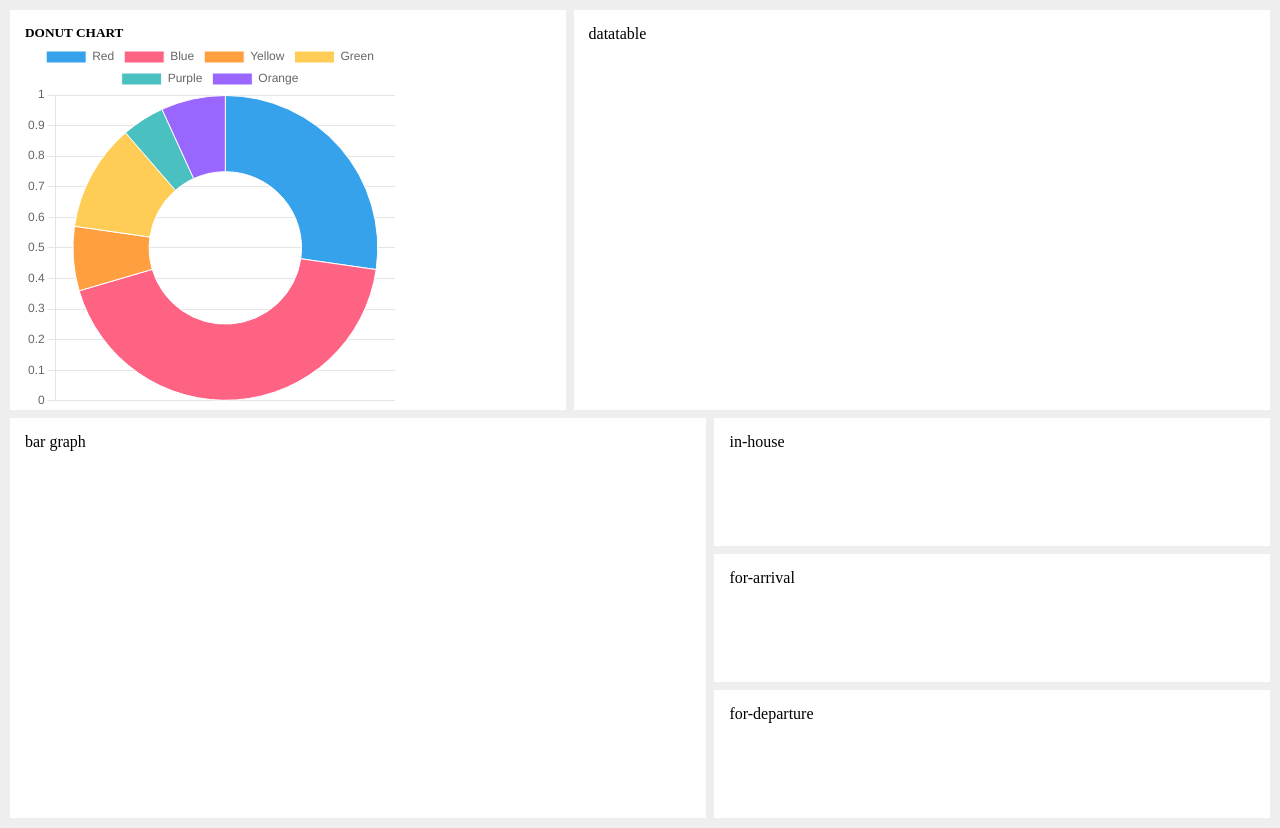
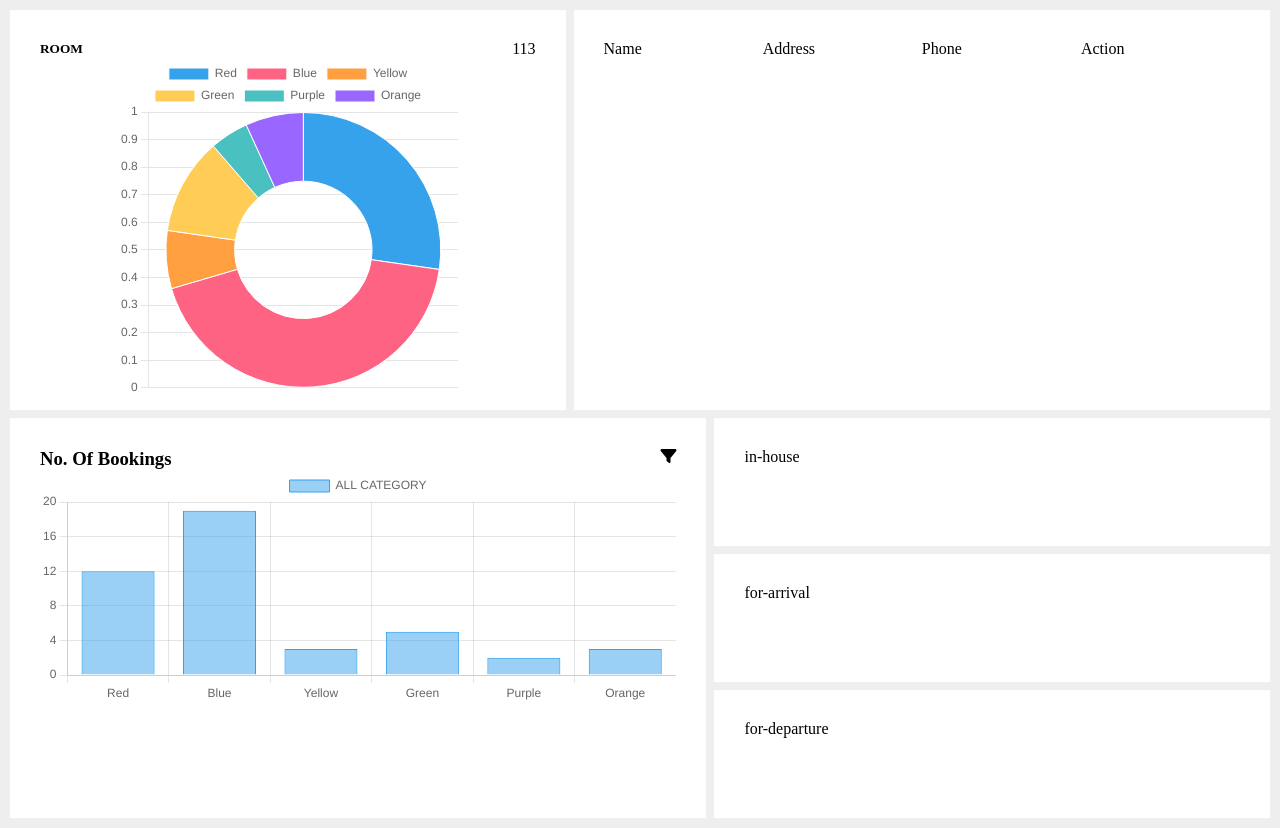
Before and after one commit to Leoma099/scss-practice, a website: page dashboard.html in a window 1280 px wide. Drawn offline with nearby package versions, Linux system fonts and the light colour scheme.

Commit message:
Addition Chart Js

```diff
--- a/chart1.js
+++ b/chart1.js
@@ -1,11 +1,11 @@
-const ctx = document.getElementById('myChart');
+const ctx = document.getElementById('barChart');
 
 new Chart(ctx, {
-  type: 'doughnut',
+  type: 'bar',
   data: {
     labels: ['Red', 'Blue', 'Yellow', 'Green', 'Purple', 'Orange'],
     datasets: [{
-      label: '# of Votes',
+      label: 'ALL CATEGORY',
       data: [12, 19, 3, 5, 2, 3],
       borderWidth: 1
     }]
@@ -18,3 +18,24 @@ new Chart(ctx, {
     }
   }
 });
+
+const ctx2 = document.getElementById('donutChart');
+
+new Chart(ctx2, {
+  type: 'doughnut',
+  data: {
+    labels: ['Red', 'Blue', 'Yellow', 'Green', 'Purple', 'Orange'],
+    datasets: [{
+      label: 'ALL CATEGORY',
+      data: [12, 19, 3, 5, 2, 3],
+      borderWidth: 1
+    }]
+  },
+  options: {
+    scales: {
+      y: {
+        beginAtZero: true
+      }
+    }
+  }
+});
--- a/dashboard.html
+++ b/dashboard.html
@@ -5,30 +5,48 @@
     <meta name="viewport" content="width=device-width, initial-scale=1.0">
     <title>Test | Dashboard</title>
     <link rel="stylesheet" href="css/index.css">
+    <link rel="stylesheet" href="https://cdnjs.cloudflare.com/ajax/libs/font-awesome/6.5.1/css/all.min.css">
 </head>
-<style>
-    .sc-position-relative
-    {
-        .chart
-        {
-            width: 100%;
-            height: 100%;
-        }
-    }
-</style>
+<style></style>
 <body>
     <div class="sc-grid sc-grid-cols-9 sc-margin-small sc-gap-small">
-        <div class="sc-position-relative sc-cols-start-1 sc-cols-end-5 sc-background-inverse sc-padding-xsmall" style="height: 50dvh;">
-            <h5>DONUT CHART</h5>
-            <div class="chart">
-                <canvas id="myChart"></canvas>
+        <div class="sc-position-relative sc-cols-start-1 sc-cols-end-5 sc-background-inverse sc-padding-small sc-height-half-screen">
+            <div class="sc-flex sc-align-items-center sc-justify-content-between">
+                <div>
+                    <h5>ROOM</h5>
+                </div>
+                <div>
+                    <span>113</span>
+                </div>
+            </div>
+            <div class="sc-flex sc-justify-content-center" style="height: 100%; width: 100%;">
+                <canvas id="donutChart"></canvas>
             </div>
         </div>
-        <div class="sc-cols-start-5 sc-cols-end-10 sc-background-inverse sc-padding-xsmall" style="height: 50dvh;">datatable</div>
-        <div class="sc-cols-start-1 sc-cols-end-6 sc-rows-start-2 sc-rows-end-5 sc-background-inverse sc-padding-xsmall" style="height: 50dvh;">bar graph</div>
-        <div class="sc-cols-start-6 sc-cols-end-10 sc-background-inverse sc-padding-xsmall">in-house</div>
-        <div class="sc-cols-start-6 sc-cols-end-10 sc-background-inverse sc-padding-xsmall">for-arrival</div>
-        <div class="sc-cols-start-6 sc-cols-end-10 sc-background-inverse sc-padding-xsmall">for-departure</div>
+        <div class="sc-cols-start-5 sc-cols-end-10 sc-background-inverse sc-padding-small sc-height-half-screen">
+            <div class="sc-flex">
+                <div class="sc-width-3">Name</div>
+                <div class="sc-width-3">Address</div>
+                <div class="sc-width-3">Phone</div>
+                <div class="sc-width-3">Action</div>
+            </div>
+        </div>
+        <div class="sc-position-relative sc-cols-start-1 sc-cols-end-6 sc-rows-start-2 sc-rows-end-5 sc-background-inverse sc-padding-small sc-height-half-screen">
+            <div class="sc-flex sc-alignt-items-center sc-justify-content-between">
+                <div>
+                    <h3>No. Of Bookings</h3>
+                </div>
+                <div>
+                    <i class="fa-solid fa-filter"></i>
+                </div>
+            </div>
+            <div>
+                <canvas height="110" id="barChart"></canvas>
+            </div>
+        </div>
+        <div class="sc-cols-start-6 sc-cols-end-10 sc-background-inverse sc-padding-small">in-house</div>
+        <div class="sc-cols-start-6 sc-cols-end-10 sc-background-inverse sc-padding-small">for-arrival</div>
+        <div class="sc-cols-start-6 sc-cols-end-10 sc-background-inverse sc-padding-small">for-departure</div>
     </div>
 
     <script src="https://cdn.jsdelivr.net/npm/chart.js"></script>
--- a/scss/flexbox-&-grid/_grid.scss
+++ b/scss/flexbox-&-grid/_grid.scss
@@ -18,3 +18,12 @@
 @include create-grid-row-span(rows);
 @include create-grid-row-start(rows);
 @include create-grid-row-end(rows);
+
+@include respond-to-max(small)
+{
+    .sc-grid
+    {
+        display: flex;
+        flex-direction: column;
+    }
+}
--- a/scss/index.scss
+++ b/scss/index.scss
@@ -12,6 +12,7 @@
 
 // Sizing
 @import "../scss/sizing/width";
+@import "../scss/sizing/height";
 
 // spacing
 @import "../scss/spacing/padding";
--- /dev/null
+++ b/scss/layouts/_position.scss
@@ -0,0 +1,22 @@
+// POSITION
+
+.sc-position-static
+{
+    position: static;
+}
+.sc-position-relative
+{
+    position: relative;
+}
+.sc-position-absolute
+{
+    position: absolute;
+}
+.sc-position-sticky
+{
+    position: sticky;
+}
+.sc-position-fixed
+{
+    position: fixed;
+}
--- /dev/null
+++ b/scss/sizing/_height.scss
@@ -0,0 +1,17 @@
+.sc-height-full-screen
+{
+    height: 100vh;
+}
+.sc-height-half-screen
+{
+    height: 50vh;
+}
+.sc-height-full
+{
+    height: 100%;
+}
+
+sc-object-fit-cover
+{
+    object-fit: cover;
+}
```
Also changed, not shown: css/index.css.
